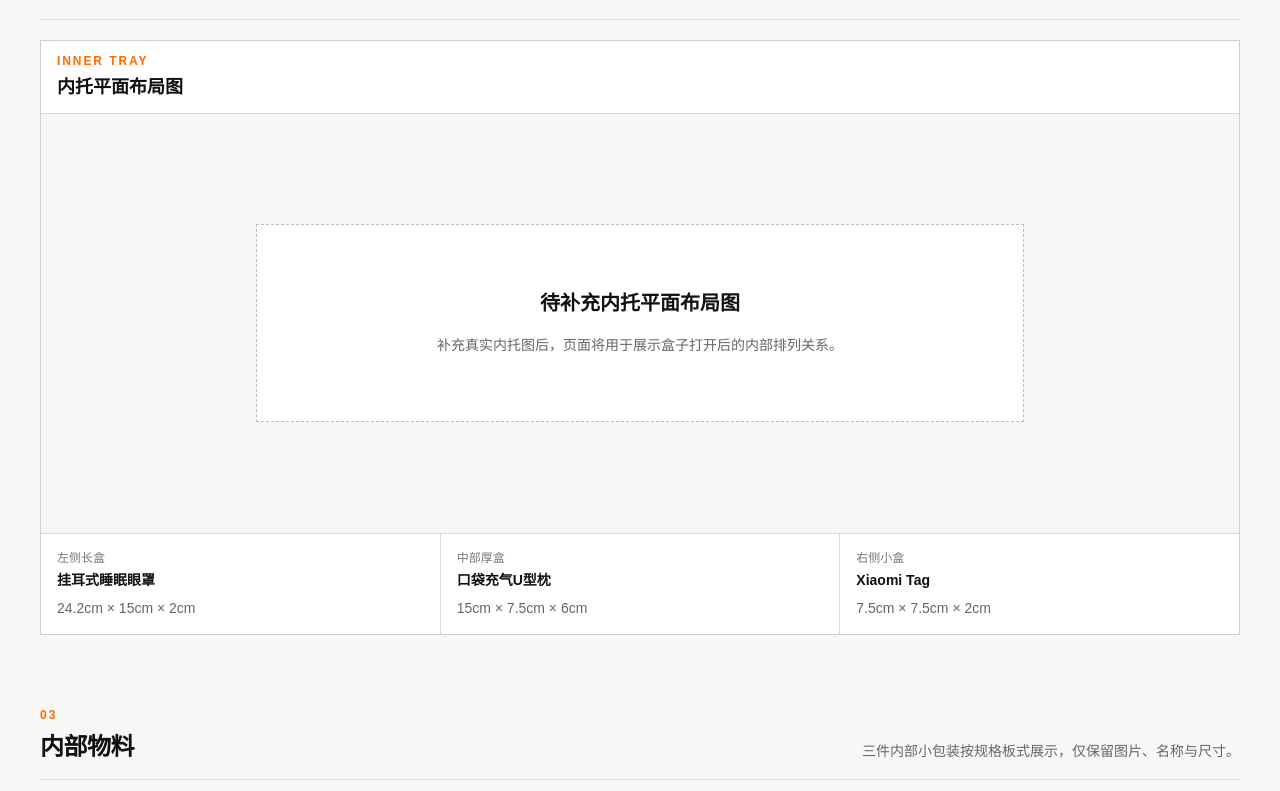
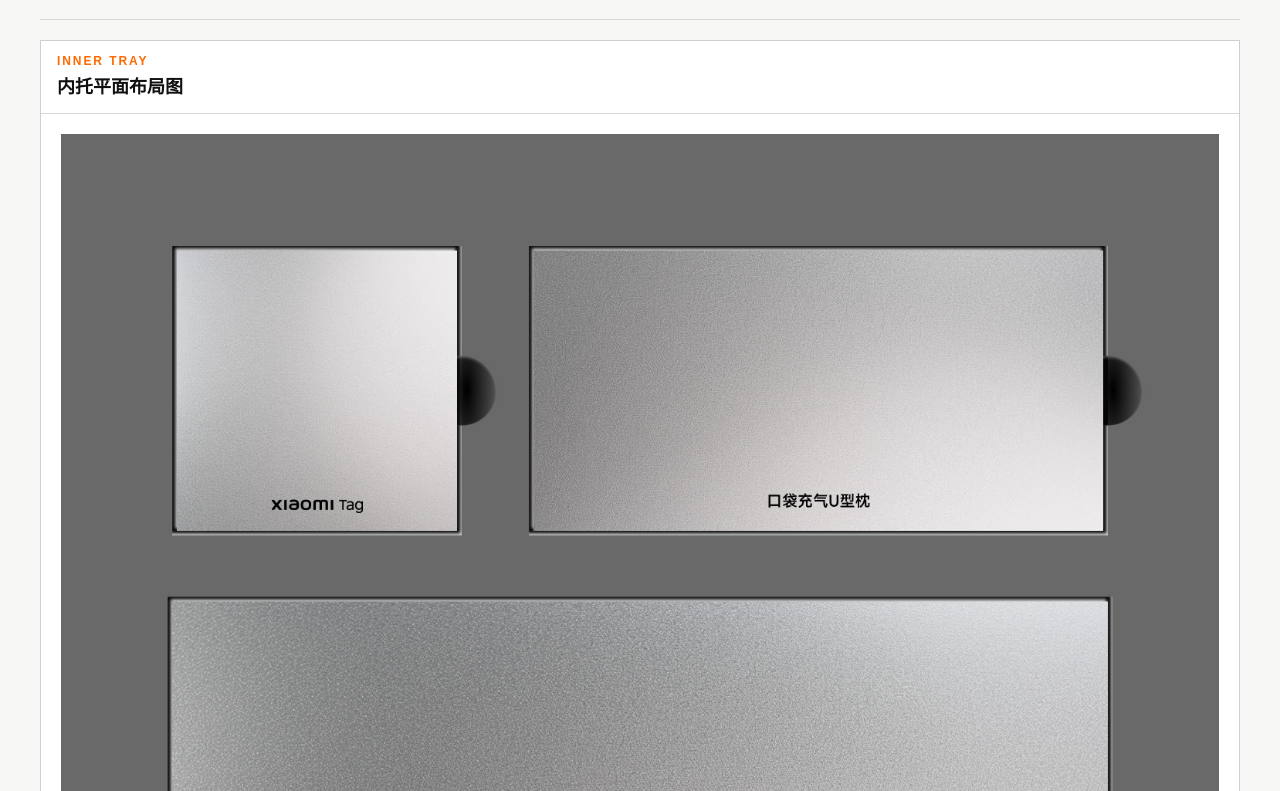
Before and after one commit to Diamondcsy89/creative-brain, a Next.js app in the folder apps/packaging-pilot/: page / in a window 1280 px wide. Shown: the part 1709-2500 px from the top of the page. Built offline with nearby package versions, Linux system fonts and the light colour scheme.

Commit message:
fix: use real inner tray layout image

```diff
--- a/apps/packaging-pilot/data/packaging.ts
+++ b/apps/packaging-pilot/data/packaging.ts
@@ -121,9 +121,9 @@ export const packaging = {
   innerTray: {
     title: "内托平面布局图",
     image: `${assetBase}/inner-tray-layout.jpg`,
-    hasImage: false,
+    hasImage: true,
     placeholder: "待补充内托平面布局图",
-    note: "补充真实内托图后，页面将用于展示盒子打开后的内部排列关系。",
+    note: "真实内托平面布局图，用于展示盒子打开后的内部排列关系。",
   },
   reviewNotes: [
     {
```
Also changed, not shown: apps/packaging-pilot/public/packaging/mi-gift-box/inner-tray-layout.jpg (added).
